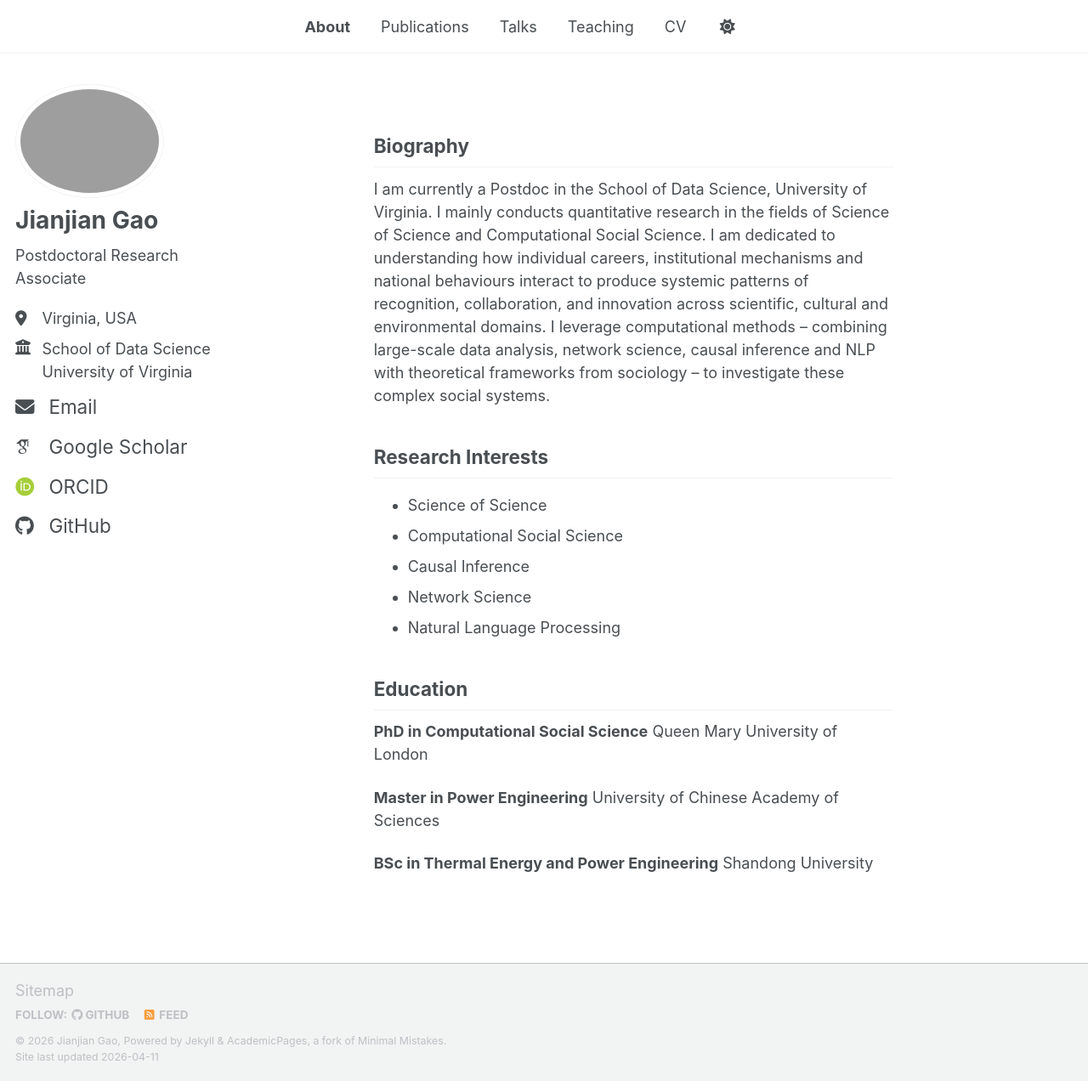
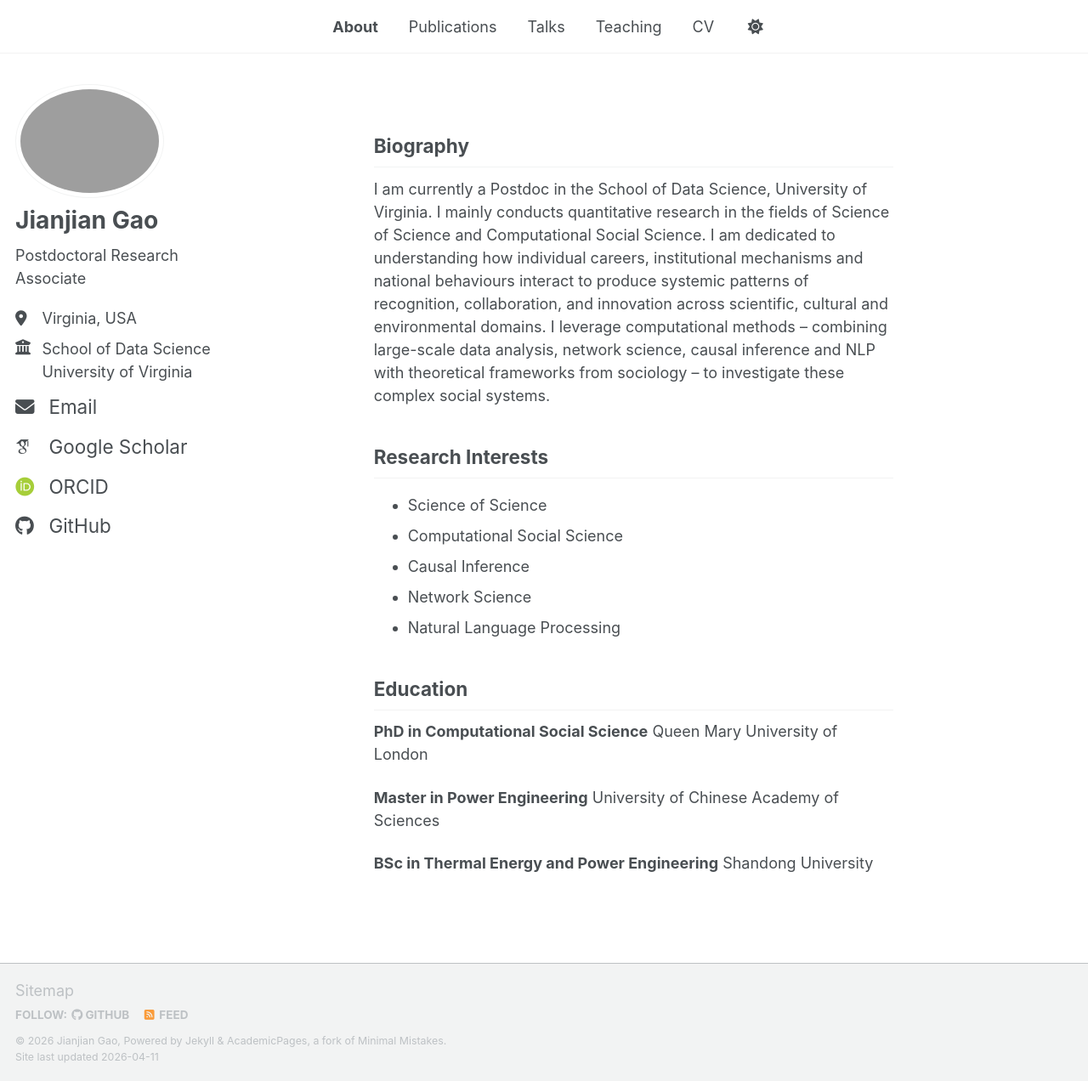
Before and after one commit to jiaoyang2018/jiaoyang2018.github.io, a Jekyll site: the page built from _pages/about.md, in a window 1280 px wide and 1272 px high. Shown: the whole window at 85% size. Built offline with Jekyll 4.4.1, drawn with Linux system fonts in a browser that asks for light colours; some web fonts are replaced; a script bundle is joined from its source files by our own code; library files that are not in the unit come from our copies.

Commit message:
Fine-tune masthead alignment to match content left edge
Co-Authored-By: Claude Sonnet 4.6 <noreply@anthropic.com>

```diff
--- a/_sass/layout/_masthead.scss
+++ b/_sass/layout/_masthead.scss
@@ -31,7 +31,7 @@
     font-family: $sans-serif-narrow;
 
     @media screen and (min-width: 1024px) {
-      padding-left: 28%;
+      padding-left: calc(29.16% + 1em);
     }
 
     @include breakpoint($x-large) {
```
